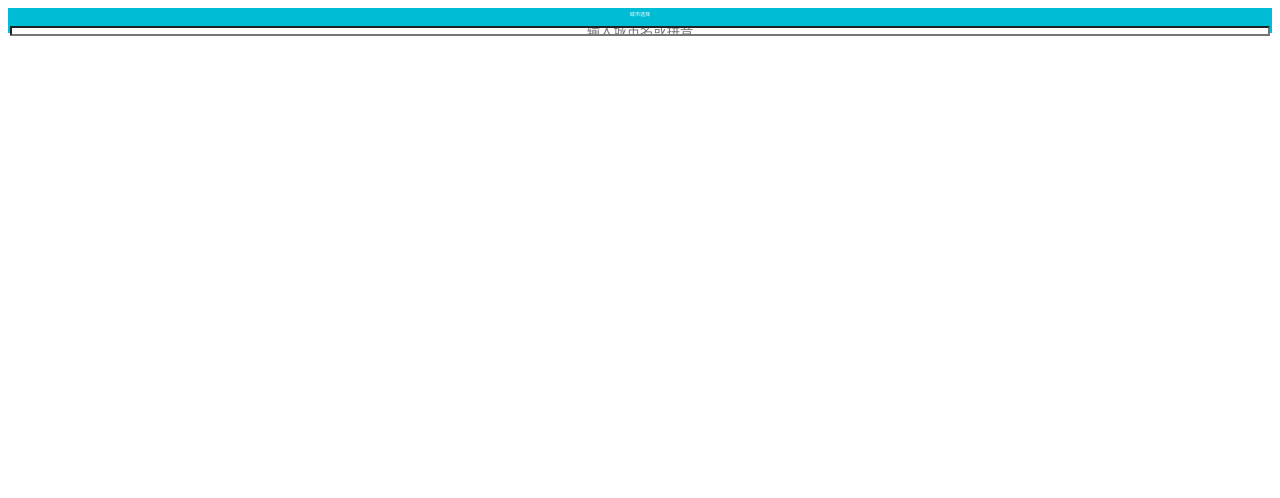
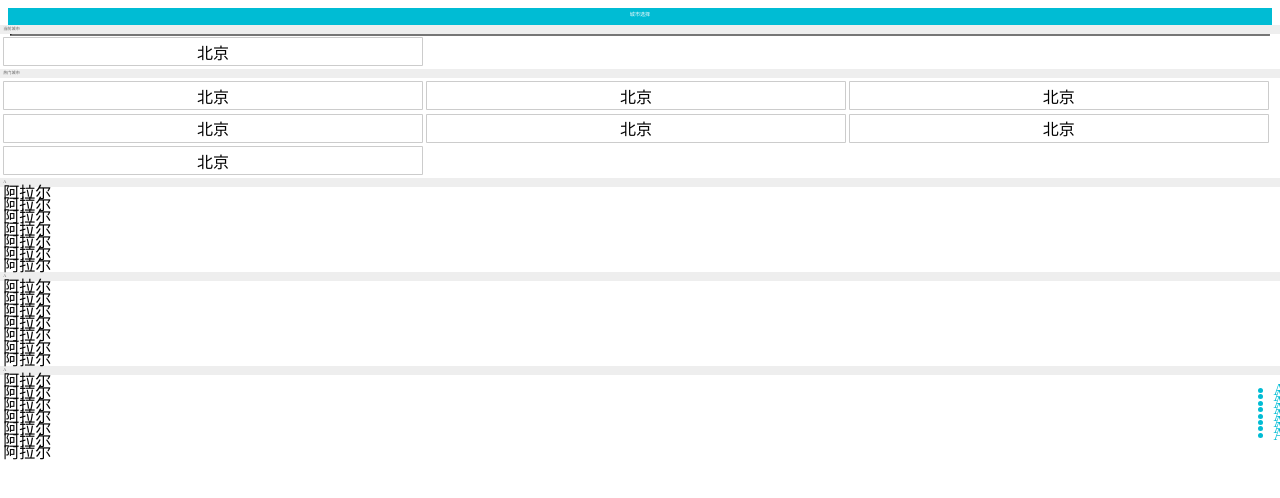
Before and after one commit to zhouyuxiang0/playVue, a Vue app in the folder travel/: page /city in a window 1280 px wide. Shown: the top 498 px of the page. Built offline with nearby package versions, Linux system fonts and the light colour scheme; the HTML template or start-up script is replaced by a standard one.

Commit message:
finish city css

```diff
--- a/travel/package.json
+++ b/travel/package.json
@@ -10,6 +10,7 @@
   },
   "dependencies": {
     "axios": "^0.18.0",
+    "better-scroll": "^1.15.1",
     "core-js": "^2.6.5",
     "fastclick": "^1.0.6",
     "stylus": "^0.54.5",
--- a/travel/src/pages/city/City.vue
+++ b/travel/src/pages/city/City.vue
@@ -2,18 +2,24 @@
   <div>
     <city-header></city-header>
     <city-search></city-search>
+    <city-list></city-list>
+    <city-alphabet></city-alphabet>
   </div>
 </template>
 
 <script>
 import CityHeader from './components/Header'
 import CitySearch from './components/Search'
+import CityList from './components/List'
+import CityAlphabet from './components/Alphabet'
 
 export default {
   name: 'City',
   components: {
     CityHeader,
-    CitySearch
+    CitySearch,
+    CityList,
+    CityAlphabet
   }
 }
 </script>
--- /dev/null
+++ b/travel/src/pages/city/components/Alphabet.vue
@@ -0,0 +1,35 @@
+<template>
+  <ul class="list">
+    <li class="item">A</li>
+    <li class="item">A</li>
+    <li class="item">A</li>
+    <li class="item">A</li>
+    <li class="item">A</li>
+    <li class="item">A</li>
+    <li class="item">A</li>
+    <li class="item">A</li>
+  </ul>
+</template>
+
+<script>
+export default {
+  name: 'CityAlphabet'
+}
+</script>
+
+<style lang="stylus" scoped>
+  @import '~@/assets/styles/varibles.styl'
+  .list
+    display: flex
+    flex-direction: column
+    justify-content: center
+    position: absolute
+    top: 1.58rem
+    right: 0
+    bottom: 0
+    width: .4rem
+    .item
+      line-height: .4rem
+      text-align: center
+      color: $bgColor
+</style>
--- /dev/null
+++ b/travel/src/pages/city/components/List.vue
@@ -0,0 +1,129 @@
+<template>
+  <div class="list" ref="wrapper">
+    <div>
+      <div class="area">
+        <div class="title border-topbottom">当前城市</div>
+        <div class="button-list">
+          <div class="button-wrapper">
+            <div class="button">北京</div>
+          </div>
+        </div>
+      </div>
+
+      <div class="area">
+        <div class="title border-topbottom">热门城市</div>
+        <div class="button-list">
+          <div class="button-wrapper">
+            <div class="button">北京</div>
+          </div>
+          <div class="button-wrapper">
+            <div class="button">北京</div>
+          </div>
+          <div class="button-wrapper">
+            <div class="button">北京</div>
+          </div>
+          <div class="button-wrapper">
+            <div class="button">北京</div>
+          </div>
+          <div class="button-wrapper">
+            <div class="button">北京</div>
+          </div>
+          <div class="button-wrapper">
+            <div class="button">北京</div>
+          </div>
+          <div class="button-wrapper">
+            <div class="button">北京</div>
+          </div>
+        </div>
+      </div>
+      <div class="area">
+        <div class="title border-topbottom">A</div>
+        <div class="item-list">
+          <div class="item border-bottom">阿拉尔</div>
+          <div class="item border-bottom">阿拉尔</div>
+          <div class="item border-bottom">阿拉尔</div>
+          <div class="item border-bottom">阿拉尔</div>
+          <div class="item border-bottom">阿拉尔</div>
+          <div class="item border-bottom">阿拉尔</div>
+          <div class="item border-bottom">阿拉尔</div>
+        </div>
+      </div>
+      <div class="area">
+        <div class="title border-topbottom">A</div>
+        <div class="item-list">
+          <div class="item border-bottom">阿拉尔</div>
+          <div class="item border-bottom">阿拉尔</div>
+          <div class="item border-bottom">阿拉尔</div>
+          <div class="item border-bottom">阿拉尔</div>
+          <div class="item border-bottom">阿拉尔</div>
+          <div class="item border-bottom">阿拉尔</div>
+          <div class="item border-bottom">阿拉尔</div>
+        </div>
+      </div>
+      <div class="area">
+        <div class="title border-topbottom">A</div>
+        <div class="item-list">
+          <div class="item border-bottom">阿拉尔</div>
+          <div class="item border-bottom">阿拉尔</div>
+          <div class="item border-bottom">阿拉尔</div>
+          <div class="item border-bottom">阿拉尔</div>
+          <div class="item border-bottom">阿拉尔</div>
+          <div class="item border-bottom">阿拉尔</div>
+          <div class="item border-bottom">阿拉尔</div>
+        </div>
+      </div>
+    </div>
+  </div>
+</template>
+
+<script>
+import Bscroll from 'better-scroll'
+
+export default {
+  name: 'CityList',
+  mounted () {
+    this.scroll = new Bscroll(this.$refs.wrapper)
+  }
+}
+</script>
+
+<style lang="stylus" scoped>
+  @import '~@/assets/styles/varibles.styl'
+  .border-topbottom
+    &:before
+      border-color: #ccc
+    &:after
+      border-color: #ccc
+  .border-bottom
+    &:before
+      border-color: #ccc
+  .list
+    overflow: hidden
+    position: absolute
+    top: 1.58rem
+    left: 0
+    right: 0
+    bottom: 0
+    .title
+      line-height: .54rem
+      background: #eee
+      padding-left: .2rem
+      color: #666
+      font-size: .26rem
+    .button-list
+      overflow: hidden
+      padding: .1rem .6rem .1rem .1rem
+      .button-wrapper
+        float: left
+        width: 33.33%
+        .button
+          margin: .1rem
+          padding: .1rem 0
+          text-align: center
+          border: .02rem solid #ccc
+          border-radius: .06rem
+    .item-list
+      .item
+        line-height: .76rem
+        padding-left: .2rem
+</style>
```
